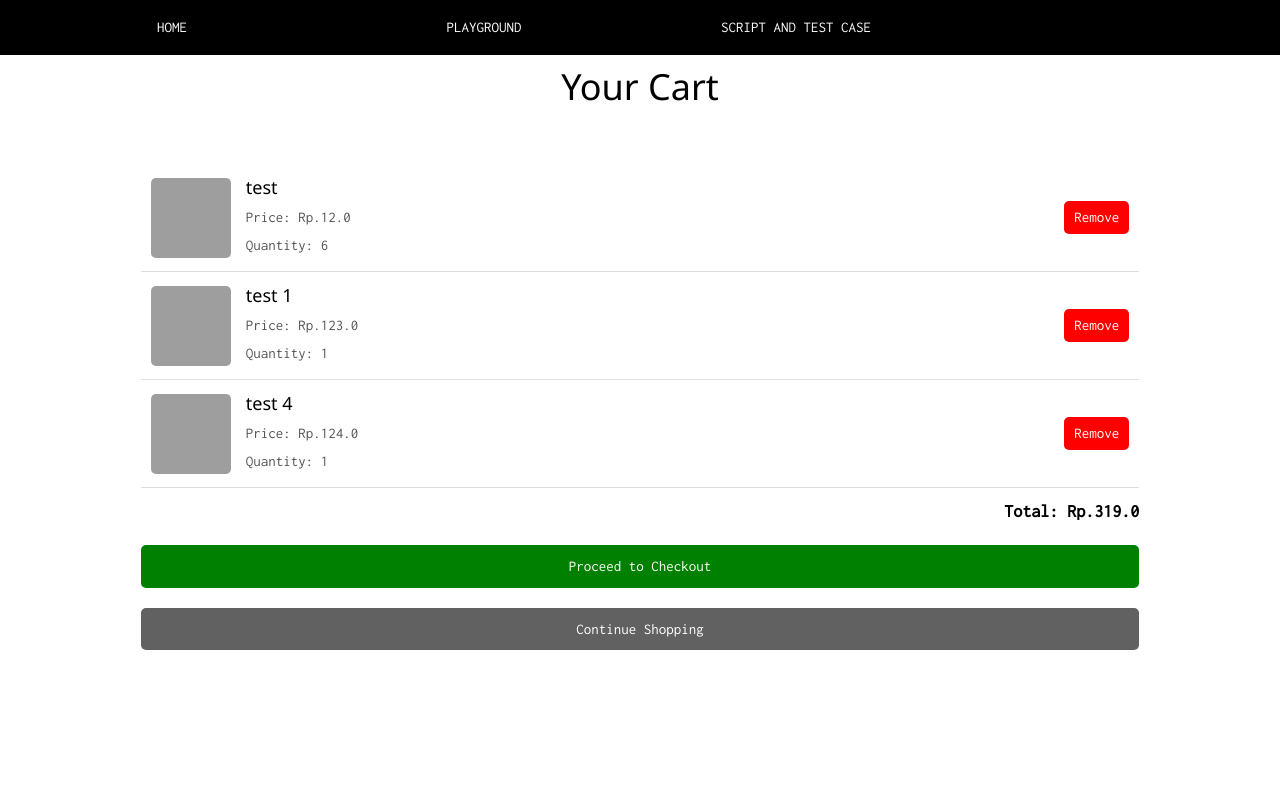
After one commit to friscokharisma/frisco_playground, a Flask app: page /cart in a window 1280 px wide. The commit adds this page. Run offline with Flask 3, Linux system fonts and the light colour scheme; data comes from the database, SQL or seed files in the repository; both versions use the stored data as it was after the commit; grey boxes are pictures that could not be loaded.

Commit message:
add shop feature and more adjustment

```diff
--- a/main.py
+++ b/main.py
@@ -1,20 +1,33 @@
-from flask import Flask, request, jsonify, render_template, redirect
+from flask import Flask, request, jsonify, render_template, redirect, flash, url_for
 from flask_sqlalchemy import SQLAlchemy
 import re
 # from flask_cors import CORS
+from sqlalchemy import text
 
 app = Flask(__name__)
+app.secret_key = 'supersecretkey'
 # CORS(app)
+
+# db = SQLAlchemy(app)
 
 app.config['SQLALCHEMY_DATABASE_URI'] = 'sqlite:///items.db'
 app.config['SQLALCHEMY_TRACK_MODIFICATIONS'] = False
 
+# db.init_app(app)
 db = SQLAlchemy(app)
 
 class Item(db.Model):
     id = db.Column(db.Integer, primary_key=True)
     name = db.Column(db.String(100), nullable=False)
     description = db.Column(db.String(200), nullable=True)
+    price = db.Column(db.Float, nullable=False, default=0.0)
+
+class CartItem(db.Model):
+    id = db.Column(db.Integer, primary_key=True)
+    user_id = db.Column(db.Integer, nullable=False)
+    product_id = db.Column(db.Integer, db.ForeignKey('item.id'), nullable=False)
+    quantity = db.Column(db.Integer, default=1)
+    product = db.relationship('Item', backref='cart_item')
 
 with app.app_context():
     db.create_all()
@@ -33,7 +46,7 @@ def playground():
     try:
         items = Item.query.all()
 
-        items_list = [{"id": item.id, "name": item.name, "description": item.description} for item in items]
+        items_list = [{"id": item.id, "name": item.name, "description": item.description, "price": item.price} for item in items]
 
         # # return jsonify({"items": items_list}), 200
         # return render_template('playground_index.html', items=items_list)
@@ -74,6 +87,64 @@ def script_list():
 def test_case():
     return render_template('test_case.html')
 
+# --------------------------------------------- isolation on progress ---------------------------------------------
+@app.route('/store') #index of store page
+def store():
+    items = Item.query.all()
+
+    return render_template('store.html', items=items)
+
+@app.route('/cart')
+def cart():
+    user_id = 1
+    cart_items = CartItem.query.filter_by(user_id=user_id).all()
+
+    # if not cart_items:
+    #     flash("Your cart is empty!", "info")
+    # flash("Item added to cart!", "success")
+
+    total = sum(item.product.price * item.quantity for item in cart_items)
+
+    return render_template('cart.html', cart_items=cart_items, total=total)
+
+@app.route('/add_to_cart/<int:item_id>')
+def add_to_cart(item_id):
+    user_id = 1
+    product = Item.query.get(item_id)
+
+    if product:
+        cart_item = CartItem.query.filter_by(user_id=user_id, product_id=item_id).first()
+        if cart_item:
+            cart_item.quantity += 1  # Increase quantity if already in cart
+        else:
+            new_cart_item = CartItem(user_id=user_id, product_id=item_id, quantity=1)
+            db.session.add(new_cart_item)
+
+        db.session.commit()
+        flash("Item added to cart!", "success")
+
+    return redirect(url_for('cart'))
+
+@app.route('/remove/<int:item_id>')
+def remove_from_cart(item_id):
+    user_id = 1
+    cart_item = CartItem.query.filter_by(user_id=user_id, product_id=item_id).first()
+
+    if cart_item:
+        db.session.delete(cart_item)
+        db.session.commit()
+        flash("Item removed from cart!", "info")
+    return redirect(url_for('cart'))
+
+@app.route('/checkout')
+def checkout():
+    user_id = 1
+    CartItem.query.filter_by(user_id=user_id).delete()  # Clear cart
+    db.session.commit()
+    flash("Checkout successful!", "success")
+    return redirect(url_for('cart'))
+
+
 # -------------------- endpoint --------------------
 
 @app.route('/items', methods=['GET'])
@@ -81,7 +152,7 @@ def get_items():
     try:
         items = Item.query.all()
 
-        items_list = [{"id": item.id, "name": item.name, "description": item.description} for item in items]
+        items_list = [{"id": item.id, "name": item.name, "description": item.description, "price": item.price} for item in items]
 
         return jsonify({"items": items_list}), 200
         # return render_template('playground_index.html', items=items_list)
@@ -100,7 +171,8 @@ def get_item(item_id):
         item_details = {
             "id": item.id,
             "name": item.name,
-            "description": item.description
+            "description": item.description,
+            "price": item.price
         }
 
         return jsonify({"item": item_details}), 200
@@ -114,6 +186,7 @@ def create_item():
         data = request.get_json()
         name = data.get('name')
         description = data.get('description')
+        price = data.get('price')
 
         if not name:
             return jsonify({"error": "Create item : Name is required"}), 422
@@ -143,11 +216,11 @@ def create_item():
         if len(description) > 100:
             return jsonify({"error": "Create item : Description must not exceed 100 characters long"}), 422
 
-        new_item = Item(name=name, description=description)
+        new_item = Item(name=name, description=description, price=price)
         db.session.add(new_item)
         db.session.commit()
 
-        return jsonify({"message": "Item created", "item": {"id": new_item.id, "name": new_item.name, "description": new_item.description}}), 201
+        return jsonify({"message": "Item created", "item": {"id": new_item.id, "name": new_item.name, "description": new_item.description, "price": new_item.price}}), 201
 
     except Exception as e:
         return jsonify({"error": str(e)}), 500
@@ -164,7 +237,7 @@ def update_item(item_id):
 
         name = data.get('name')
         description = data.get('description')
-
+        price = data.get('price')
 
         if not name:
             return jsonify({"error": "Name is required"}), 422
@@ -172,7 +245,8 @@ def update_item(item_id):
         if not re.match(r"^[a-zA-Z0-9\s]+$", name):
             return jsonify({"error": "Name must contain only letters, numbers and spaces"}), 422
 
-        existing_item = Item.query.filter_by(name=name).first()
+        # existing_item = Item.query.filter_by(name=name).first()
+        existing_item = Item.query.filter(Item.name == name, Item.id != item.id).first()
         if existing_item:
             return jsonify({"error": f"An item with the name '{name}' already exist"}), 422
 
@@ -198,6 +272,8 @@ def update_item(item_id):
             item.name = name
         if description:
             item.description = description
+        if price:
+            item.price = price
 
         db.session.commit()
 
@@ -205,6 +281,7 @@ def update_item(item_id):
             "id": item.id,
             "name": item.name,
             "description": item.description,
+            "price": item.price,
         }
 
         return jsonify({"message": "Item updated", "item": update_item}), 200
--- /dev/null
+++ b/templates/cart.html
@@ -0,0 +1,213 @@
+<!DOCTYPE html>
+<html lang="en">
+<head>
+    <meta charset="UTF-8">
+    <meta name="viewport" content="width=device-width, initial-scale=1">
+    <title>Frisco Playground</title>
+    <link rel="stylesheet" href="https://www.w3schools.com/w3css/4/w3.css">
+    <link rel="stylesheet" href="https://fonts.googleapis.com/css?family=Inconsolata">
+    <style>
+        html {
+            height: 100%;
+            font-family: "Inconsolata", sans-serif;
+        }
+
+        body {
+            padding-top: 50px; /*fixing issue h1 item list not visible*/
+            height: 100%;
+            font-family: "Inconsolata", sans-serif;
+        }
+
+        .content-wrapper {
+            width: 80%;
+            margin: 0 auto;
+            margin-top: 50px;
+        }
+
+        .cart-container {
+            max-width: 800px;
+            margin: auto;
+            background: white;
+            padding: 20px;
+            border-radius: 10px;
+            box-shadow: 0px 0px 10px rgba(0, 0, 0, 0.1);
+        }
+        .cart-item {
+            display: flex;
+            align-items: center;
+            padding: 10px;
+            border-bottom: 1px solid #ddd;
+        }
+        .cart-item img {
+            width: 80px;
+            height: 80px;
+            object-fit: cover;
+            border-radius: 5px;
+            margin-right: 15px;
+        }
+        .cart-item-details {
+            flex-grow: 1;
+        }
+        .cart-item h3 {
+            margin: 0;
+            font-size: 18px;
+        }
+        .cart-item p {
+            margin: 5px 0;
+            color: #555;
+        }
+        .remove-btn {
+            background: red;
+            color: white;
+            padding: 5px 10px;
+            border: none;
+            border-radius: 5px;
+            cursor: pointer;
+        }
+        .remove-btn:hover {
+            background: darkred;
+        }
+        .total {
+            font-size: 18px;
+            font-weight: bold;
+            text-align: right;
+            margin-top: 10px;
+        }
+        .checkout-btn {
+            display: block;
+            text-align: center;
+            background: green;
+            color: white;
+            padding: 10px;
+            margin-top: 20px;
+            border-radius: 5px;
+            text-decoration: none;
+        }
+        .checkout-btn:hover {
+            background: darkgreen;
+        }
+
+        .custom-button {
+            margin-top: 20px;
+            display: block;
+            padding: 10px 20px;
+            background-color: #616161; /* Dark Grey */
+            color: white;
+            text-align: center;
+            text-decoration: none;
+            border: none;
+            border-radius: 5px; /* Rounded corners */
+            cursor: pointer;
+            transition: background-color 0.3s;
+        }
+
+        .custom-button:hover {
+            background-color: #444; /* Darker Grey on Hover */
+        }
+
+        .success-text {
+            color: green;
+        }
+
+        .error-text {
+            color: red;
+        }
+
+        .flash-modal {
+            display: none;
+            position: fixed;
+            left: 0;
+            top: 0;
+            width: 100%;
+            height: 100%;
+            background: rgba(0, 0, 0, 0.5);
+            justify-content: center;
+            align-items: center;
+        }
+
+        .flash-modal-content {
+            background: white;
+            padding: 20px;
+            border-radius: 5px;
+            text-align: center;
+        }
+
+        .close-btn {
+            cursor: pointer;
+            font-size: 20px;
+            position: absolute;
+            top: 10px;
+            right: 20px;
+        }
+    </style>
+</head>
+<body>
+
+{% include 'navigation.html' %}
+
+<div class="w3-container">
+    <h1 style="text-align: center;">Your Cart</h1> <!-- Centered heading -->
+
+    <div class="content-wrapper">
+
+    {% with messages = get_flashed_messages(with_categories=True) %}
+    {% if messages %}
+        {% for category, message in messages %}
+            <p class="{% if category == 'success' %}success-text{% else %}error-text{% endif %}">
+                {{ message }}
+            </p>
+            {% endfor %}
+        {% endif %}
+    {% endwith %}
+
+    <!-- <div id="flashModal" class="flash-modal" style="display: none;">
+        <div class="flash-modal-content">
+            <span class="close-btn" onclick="closeModal()">&times;</span>
+            <p id="flashMessageText"></p>
+        </div>
+    </div> -->
+
+    {% if cart_items %}
+    {% for item in cart_items %}
+        <div class="cart-item">
+            <img src="https://www.generationsforpeace.org/wp-content/uploads/2018/03/empty.jpg" alt="{{ item.product.name }}">
+            <div class="cart-item-details">
+                <h3>{{ item.product.name }}</h3>
+                <p>Price: Rp.{{ item.product.price }}</p>
+                <p>Quantity: {{ item.quantity }}</p>
+            </div>
+            <a href="{{ url_for('remove_from_cart', item_id=item.id) }}">
+                <button class="remove-btn">Remove</button>
+            </a>
+        </div>
+        {% endfor %}
+
+        <p class="total">Total: Rp.{{ total }}</p>
+        <a href="{{ url_for('checkout') }}" class="checkout-btn">Proceed to Checkout</a>
+    {% else %}
+        <p style="text-align: center;">Your cart is empty</p>
+    {% endif %}
+
+    <a href="{{ url_for('store') }}" class="custom-button">Continue Shopping</a>
+
+    </div>
+</div>
+
+<script>
+    // function closeModal() {
+    //     document.getElementById("flashModal").style.display = "none";
+    // }
+
+    // document.addEventListener("DOMContentLoaded", function () {
+    //     let flashMessages = JSON.parse('{{ get_flashed_messages(with_categories=True) | tojson | safe }}');
+
+    //     if (flashMessages.length > 0) {
+    //         let messageText = flashMessages.map(msg => msg[1]).join("\n"); // Extract messages
+    //         document.getElementById("flashMessageText").innerText = messageText;
+    //         document.getElementById("flashModal").style.display = "flex"; // Show modal
+    //     }
+    // });
+</script>
+
+</body>
+</html>
--- /dev/null
+++ b/templates/navigation.html
@@ -0,0 +1,13 @@
+<div class="w3-top">
+    <div class="w3-row w3-padding w3-black">
+        <div class="w3-col s3">
+            <a href="/" class="w3-button w3-block w3-black">HOME</a>
+        </div>
+        <div class="w3-col s3">
+            <a href="/playground" class="w3-button w3-block w3-black">PLAYGROUND</a>
+        </div>
+        <div class="w3-col s3">
+            <a href="/script_list" class="w3-button w3-block w3-black">SCRIPT AND TEST CASE</a>
+        </div>
+    </div>
+</div>
```
Also changed, not shown: templates/index.html (+1 -14 lines), templates/playground_index.html (+37 -23 lines), templates/script_index.html (+1 -16 lines), templates/store.html (added, +126 -0 lines), instance/items.db.
